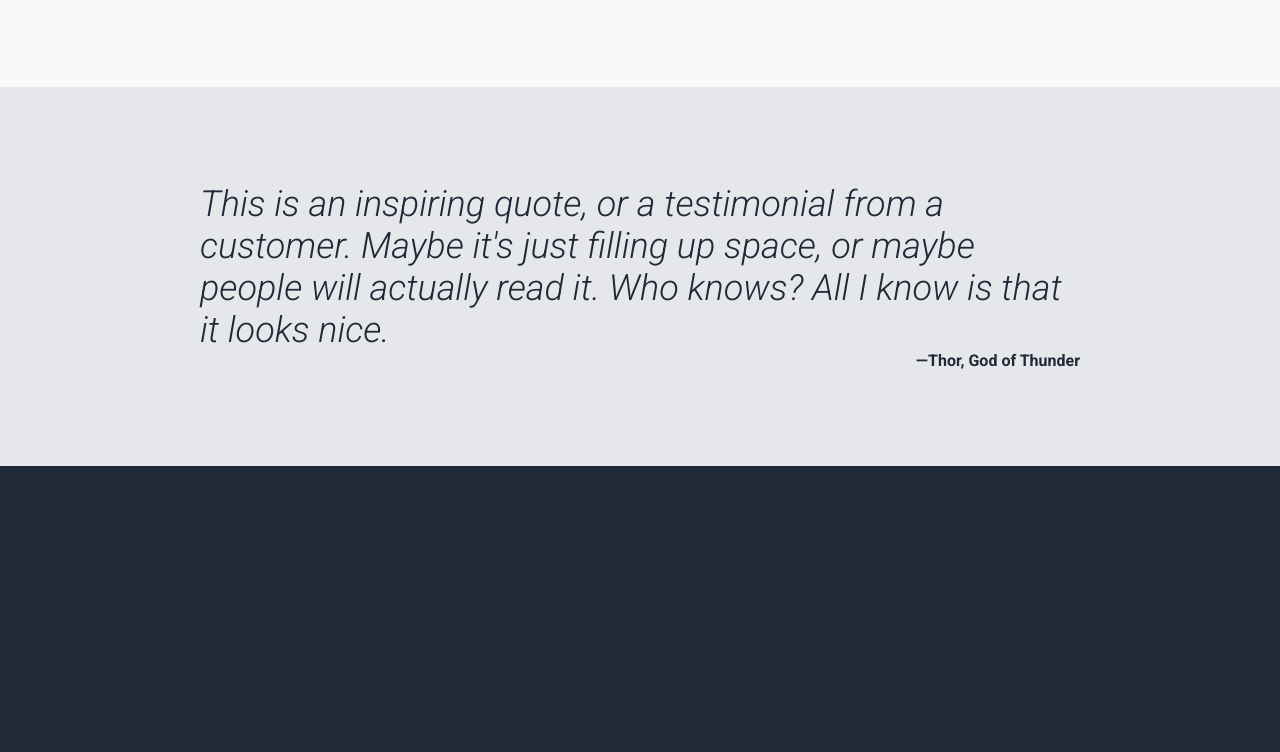
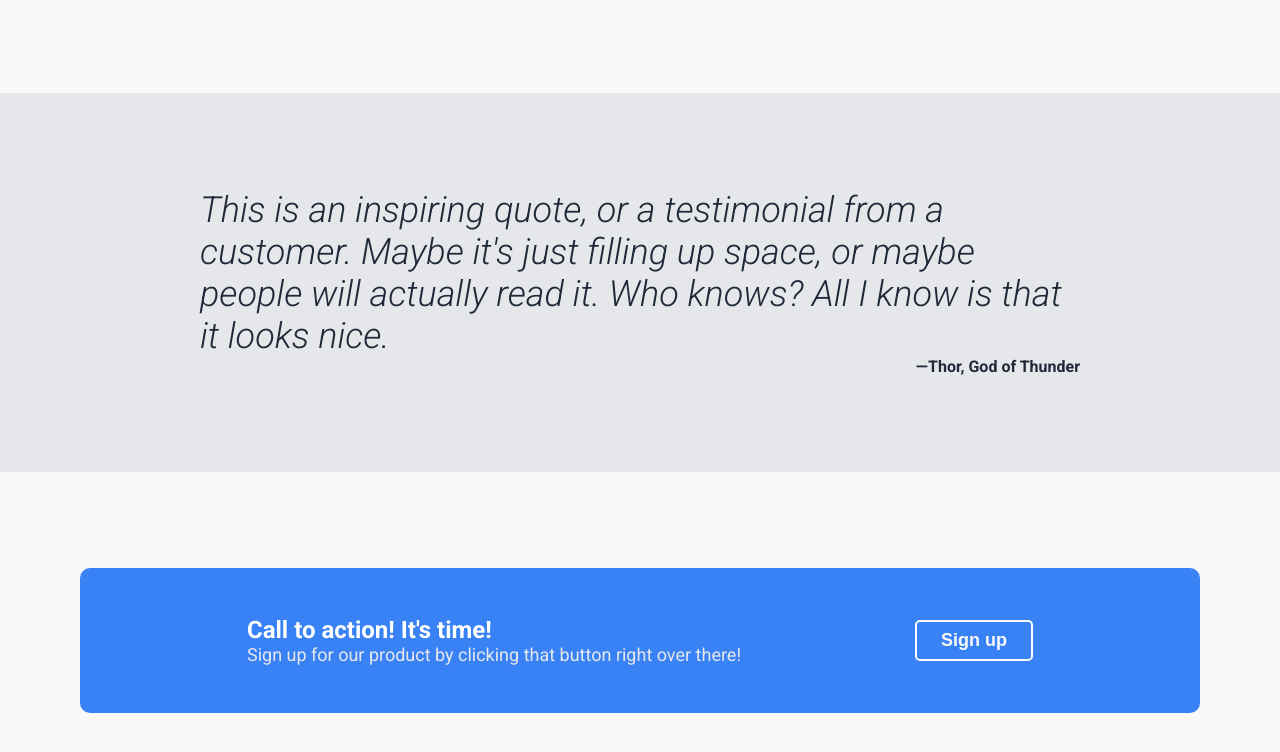
Before and after one commit to fiftythanks/landing_page, a plain HTML site: page index.html in a window 1280 px wide. Shown: the part 868-1620 px from the top of the page. Before the commit the page ends 1334 px from the top, so only its background shows below. Drawn offline with Linux system fonts and the light colour scheme.

Commit message:
Finish call to action section

```diff
--- a/index.html
+++ b/index.html
@@ -27,7 +27,7 @@
       <p>this is a placeholder for an image</p>
     </div>
   </section>
-  <section id="rand_info">
+    <section id="rand_info">
     <h2>Some random information.</h2>
     <div id="images">
       <div class="image">
@@ -52,7 +52,15 @@
     <blockquote>This is an inspiring quote, or a testimonial from a customer. Maybe it's just filling up space, or maybe people will actually read it. Who knows? All I know is that it looks nice.</blockquote>
     <cite>—Thor, God of Thunder</cite>
   </section>
-  <section id="sign_up"></section>
+  <section id="sign_up">
+    <div>
+      <div>
+        <h2>Call to action! It's time!</h2>
+        <p>Sign up for our product by clicking that button right over there!</p>
+      </div>
+      <button type="button" class="signup_button"><strong>Sign up</strong></button>
+    </div>
+  </section>
   <footer></footer>
 </body>
 </html>
--- a/style.css
+++ b/style.css
@@ -93,6 +93,7 @@ nav {
   padding: 0.5rem 1.5rem;
   background-color: #3882f6;
   color: #f9faf8;
+  font-size: 18px;
   border-width: 0;
   border-radius: 5px;
 
@@ -151,3 +152,35 @@ blockquote {
     font-weight: bold;
   }
 }
+
+/* Call to action section rules */
+#sign_up {
+  background-color: #f9faf8;
+  padding-top: 6rem;
+  padding-bottom: 6rem;
+
+  & > div {
+    background-color: #3882f6;
+    border-radius: 10px;
+    padding: 3rem 5rem;
+    display: flex;
+    justify-content: space-around;
+    align-items: center;
+  }
+
+  h2 {
+    font-size: 24px;
+    font-weight: 600;
+    margin: 0;
+  }
+
+  p {
+    font-size: 18px;
+    color: #e5e7eb;
+    margin: 0;
+  }
+
+  & .signup_button {
+    border: 2px solid #f9faf8;
+  }
+}
```
